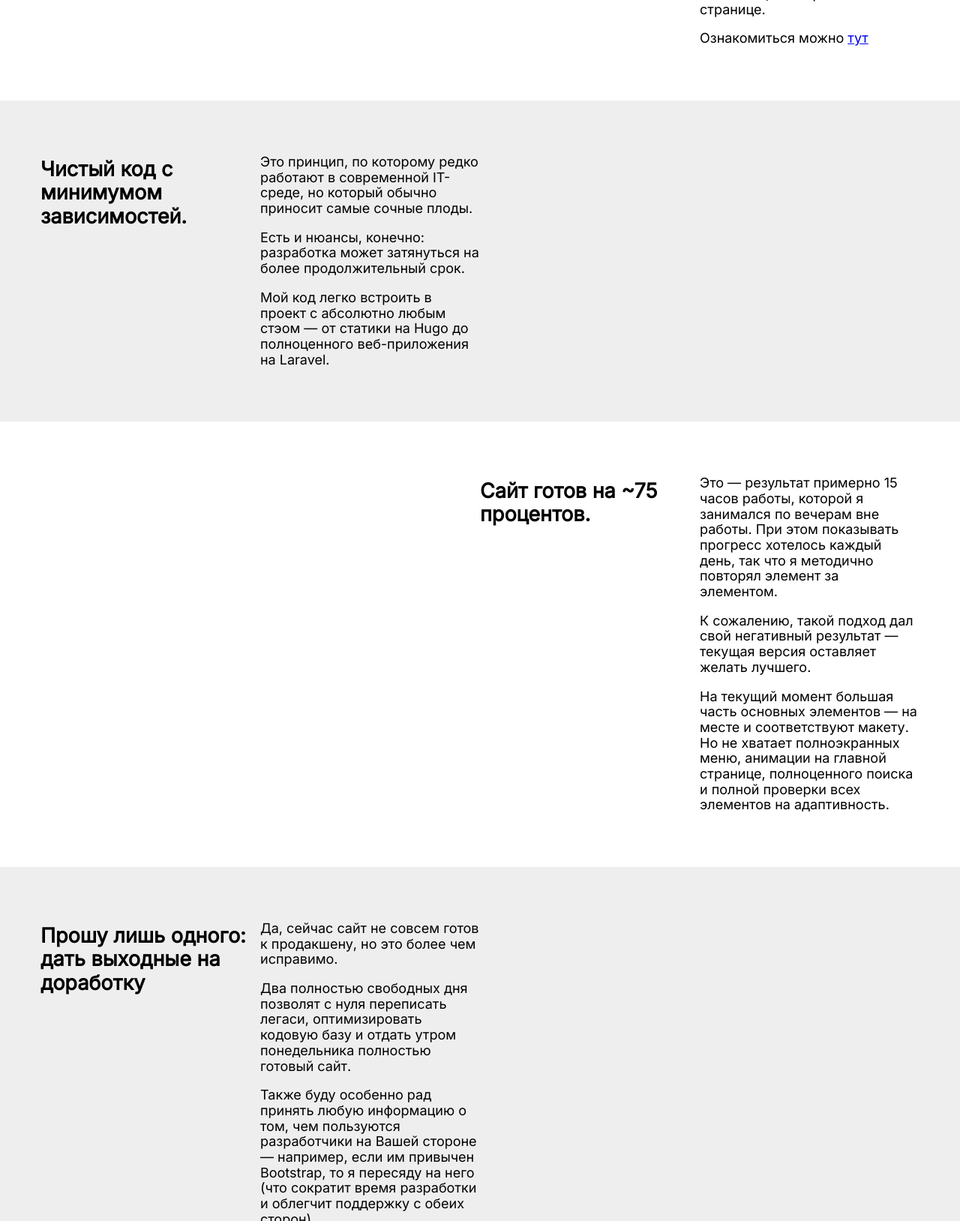
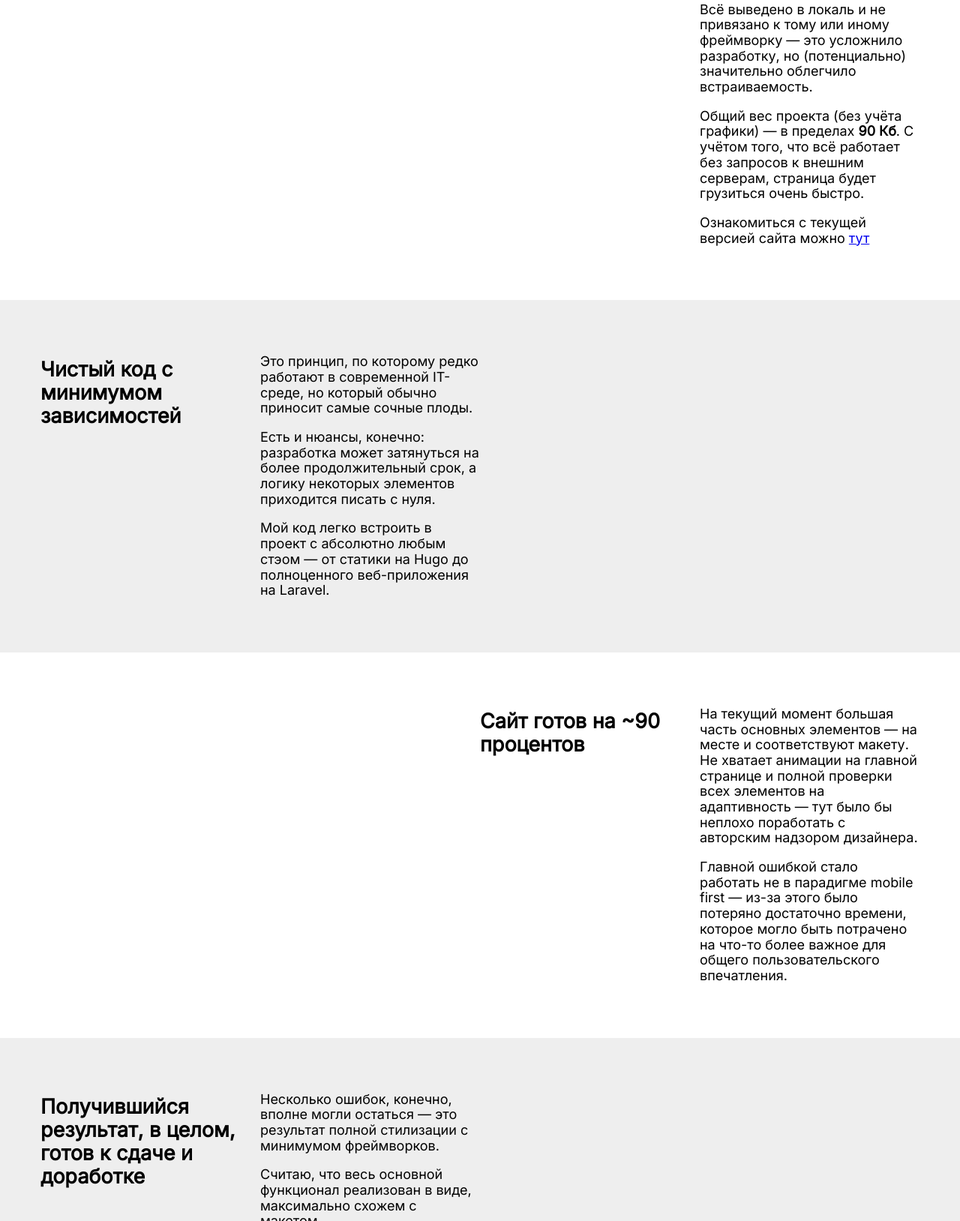
Before and after one commit to WolgaDeutsche/Pages, a plain HTML site: page nrsi.html in a window 1280 px wide. Shown: the part 1172-2800 px from the top of the page at 75% size. Drawn offline with Linux system fonts and the light colour scheme.

Commit message:
Update nrsi.html

```diff
--- a/nrsi.html
+++ b/nrsi.html
@@ -23,7 +23,7 @@
     }
 
     h1 {
-      font-size: 36px;
+      font-size: 48px;
       font-family: 'Play', sans-serif;
     }
 
@@ -157,24 +157,25 @@
     <div class="pure-g" style="padding: 3rem">
       <div class="pure-u-1 pure-u-md-1-2"></div>
       <div class="pure-u-1 pure-u-md-1-4">
-        <h2>Задача — сверстать интерактивный макет без чётких требований к стэку.</h2>
+        <h2>Задача — сверстать интерактивный макет без чётких требований к стэку</h2>
       </div>
       <div class="pure-u-1 pure-u-md-1-4">
         <p>Первые наброски были готовы в вечер вторника. Это были хэдер и разбитый на две части текстовый элемент, как самые простые элементы сайта. </p>
-        <p>Работу разбил на две части: прототипирование элементов и их размещение на сайте.</p>
-        <p>На текущий момент большая часть элементов готова — реализованы хэдер, футер, карточки экспертов, текстовые элементы, баннер на главной странице.</p>
-        <p>Ознакомиться можно <a href="./index.html">тут</a></p>
+        <p>При разработке задействовал большую часть функционала HTML/CSS — от простого позиционирования слева-справа в хэдере до комплексных медиазапросов, смешения Flexbox с Grid и анимаций без JavaScript.</p>
+        <p>Всё выведено в локаль и не привязано к тому или иному фреймворку — это усложнило разработку, но (потенциально) значительно облегчило встраиваемость.</p>
+        <p>Общий вес проекта (без учёта графики) — в пределах <b>90 Кб</b>. С учётом того, что всё работает без запросов к внешним серверам, страница будет грузиться очень быстро.</p>
+        <p>Ознакомиться с текущей версией сайта можно <a href="./index.html">тут</a></p>
       </div>
     </div>
   </div>
   <div style="height: 100%; background-color: #eee">
     <div class="pure-g" style="padding: 3rem">
       <div class="pure-u-md-1-4 pure-u-1">
-        <h2>Чистый код с минимумом зависимостей.</h2>
+        <h2>Чистый код с минимумом зависимостей</h2>
       </div>
       <div class="pure-u-md-1-4 pure-u-1">
         <p>Это принцип, по которому редко работают в современной IT-среде, но который обычно приносит самые сочные плоды.</p>
-        <p>Есть и нюансы, конечно: разработка может затянуться на более продолжительный срок.</p>
+        <p>Есть и нюансы, конечно: разработка может затянуться на более продолжительный срок, а логику некоторых элементов приходится писать с нуля.</p>
         <p>Мой код легко встроить в проект с абсолютно любым стэом — от статики на Hugo до полноценного веб-приложения на Laravel.</p>
       </div>
       <div class="pure-u-md-1-2 pure-u-1">
@@ -186,25 +187,23 @@
       <div class="pure-u-1 pure-u-md-1-2">
       </div>
       <div class="pure-u-1 pure-u-md-1-4">
-        <h2>Сайт готов на ~75 процентов.</h2>
+        <h2>Сайт готов на ~90 процентов</h2>
       </div>
       <div class="pure-u-1 pure-u-md-1-4">
-        <p>Это — результат примерно 15 часов работы, которой я занимался по вечерам вне работы. При этом показывать прогресс хотелось каждый день, так что я методично повторял элемент за элементом.</p>
-        <p>К сожалению, такой подход дал свой негативный результат — текущая версия оставляет желать лучшего.</p>
-        <p>На текущий момент большая часть основных элементов — на месте и соответствуют макету. Но не хватает полноэкранных меню, анимации на главной странице, полноценного поиска и полной проверки всех элементов на адаптивность.</p>
+        <p>На текущий момент большая часть основных элементов — на месте и соответствуют макету. Не хватает анимации на главной странице и полной проверки всех элементов на адаптивность — тут было бы неплохо поработать с авторским надзором дизайнера.</p>
+        <p>Главной ошибкой стало работать не в парадигме mobile first — из-за этого было потеряно достаточно времени, которое могло быть потрачено на что-то более важное для общего пользовательского впечатления.</p>
       </div>
     </div>
   </div>
   <div style="height: 100%; background-color: #eee"">
-    <div class=" pure-g" style="padding: 3rem">
+    <div class="pure-g" style="padding: 3rem">
     <div class="pure-u-md-1-4 pure-u-1">
-      <h2>Прошу лишь одного: дать выходные на доработку</h2>
+      <h2>Получившийся результат, в целом, готов к сдаче и доработке</h2>
     </div>
     <div class="pure-u-md-1-4 pure-u-1">
-      <p>Да, сейчас сайт не совсем готов к продакшену, но это более чем исправимо.</p>
-      <p>Два полностью свободных дня позволят с нуля переписать легаси, оптимизировать кодовую базу и отдать утром понедельника полностью готовый сайт.</p>
-      <p>Также буду особенно рад принять любую информацию о том, чем пользуются разработчики на Вашей стороне — например, если им привычен Bootstrap, то я пересяду на него (что сократит время разработки и облегчит поддержку с обеих сторон).</p>
-      <p>Оценить качество кода, который получится на выходе, можно, если залезть в код этой страницы.</p>
+      <p>Несколько ошибок, конечно, вполне могли остаться — это результат полной стилизации с минимумом фреймворков.</p>
+      <p>Считаю, что весь основной функционал реализован в виде, максимально схожем с макетом.</p>
+      <p>Буду особенно рад принять любую информацию о том, чем пользуются разработчики на Вашей стороне — например, если им привычен Bootstrap, то за несколько дней (над проектом работаю в нерабочее время) смогу переписать основные элементы на нём.</p>
     </div>
     <div class="pure-u-md-1-2 pure-u-1"></div>
   </div>
```
